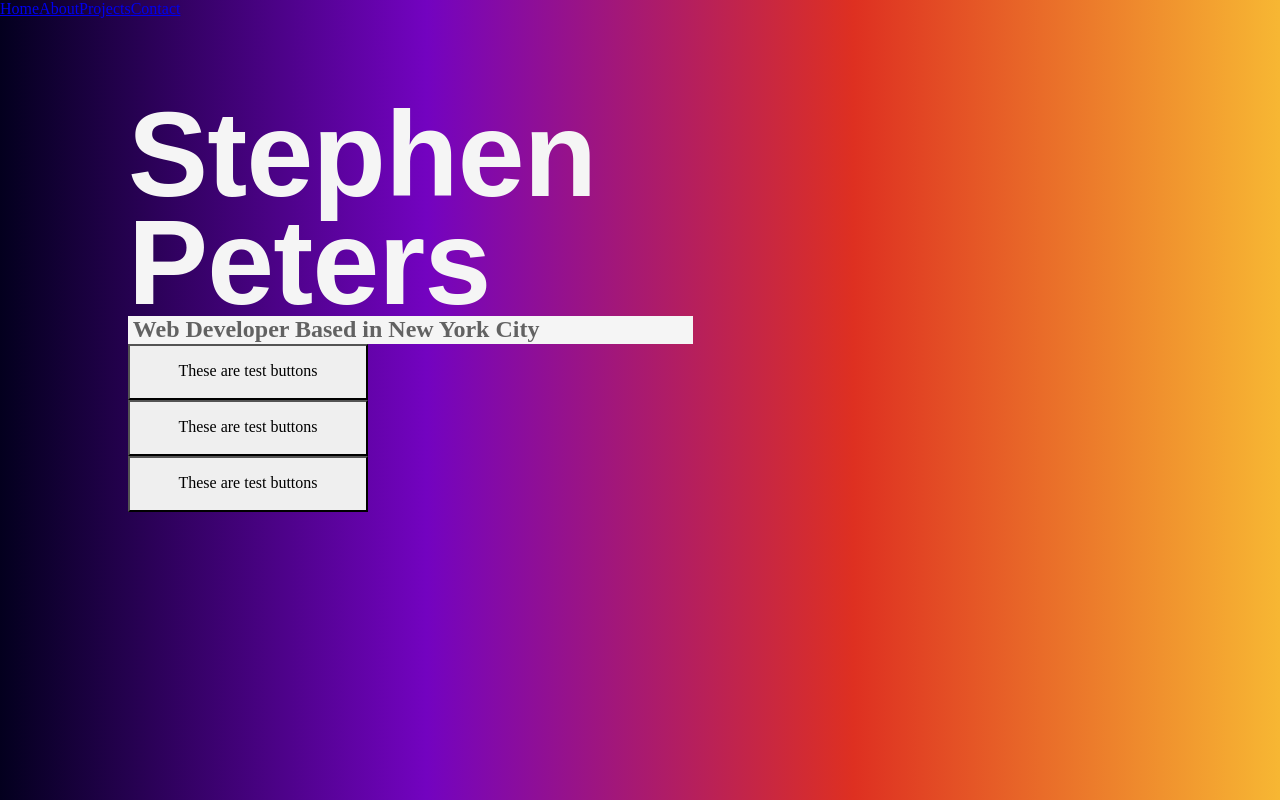
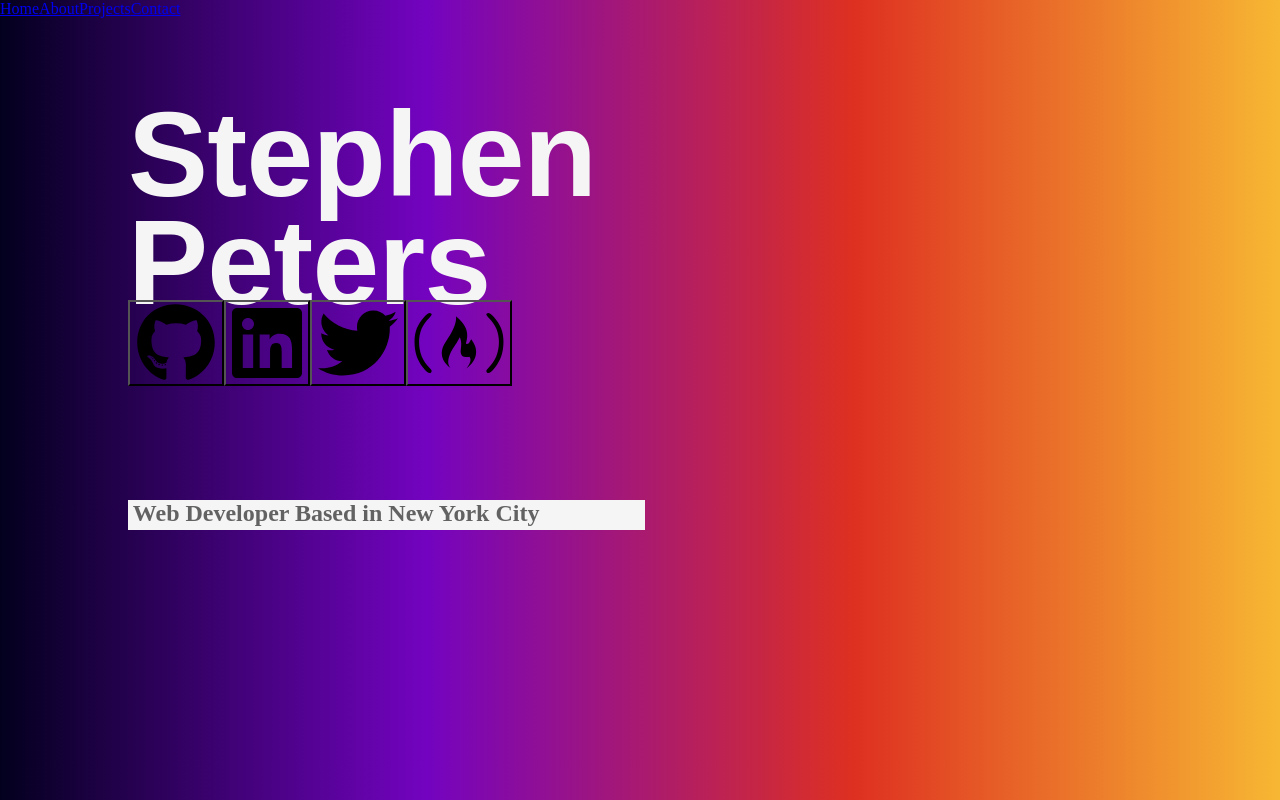
Before and after one commit to stephepush/gatsbyPortfolio, a Gatsby site: page / in a window 1280 px wide. Shown: the top 800 px of the page. Built offline with nearby package versions, Linux system fonts and the light colour scheme; Gatsby itself is replaced by a stand-in of ours; a web font is replaced by a local one.

Commit message:
Adds font-awesome, dabbles w splash buttons and container

```diff
--- a/package.json
+++ b/package.json
@@ -5,7 +5,9 @@
   "version": "0.1.0",
   "author": "Stephen Peters",
   "dependencies": {
+    "@fortawesome/fontawesome-svg-core": "^1.2.22",
     "@fortawesome/free-brands-svg-icons": "^5.10.2",
+    "@fortawesome/react-fontawesome": "^0.1.4",
     "babel-plugin-styled-components": "^1.10.6",
     "gatsby": "^2.13.20",
     "gatsby-background-image": "^0.7.3",
--- a/src/components/home.js
+++ b/src/components/home.js
@@ -2,6 +2,13 @@ import React from "react";
 import { Link, graphql, useStaticQuery } from "gatsby"
 import styled from "styled-components"
 import SplashButton from "./splashbutton";
+import SplashButtonContainer from "./splashbuttoncontainer";
+
+import { FontAwesomeIcon } from '@fortawesome/react-fontawesome';
+import { library } from '@fortawesome/fontawesome-svg-core'
+import { faTwitter, faGithub, faLinkedin, faFreeCodeCamp } from "@fortawesome/free-brands-svg-icons";
+
+
 
 const HomeContainer = styled.section`
 
@@ -45,6 +52,9 @@ const HomeMainContent = styled.main`
     grid-row-start: 2;
     grid-row-end: 8;
 
+    display: grid;
+    grid-template-rows: 1fr 1fr 1fr 1fr 1fr 1fr;
+
     @media screen and (max-width: 768px )
     /*add and portrait orientation*/
     /*For tablets/regular ipads*/{
@@ -60,6 +70,9 @@ const HomeMainContent = styled.main`
 `;
 
 const HomeMainText = styled.h1`
+    grid-row-start: 1;
+    grid-row-end: 3;
+
     color: rgba(245, 245, 245, 1);
     font-family: "Objective Super", "Cortoba", sans-serif;
     font-size: 7.5rem;
@@ -73,17 +86,20 @@ const HomeMainText = styled.h1`
     /*add and portrait orientation*/
     /*For tablets/regular ipads*/{
 
-        font-size: 5.95rem;
+        font-size: 4.35rem;
     }
 
     @media screen and (max-width: 448px )
     /*For smartphones, particularly iphones*/{
-        font-size: 3.5rem;
+        font-size: 3.35rem;
     }
 `;
 
 const HomeMainSubText = styled.h2`
-    width: 35rem;
+    grid-row-start: 5;
+    grid-row-end: 7;
+    width: 100%;
+    height: 1.857rem;
     background: rgba(245, 245, 245, 1);
     color: rgba(0,0,0, 0.6);
     margin-top: 0;
@@ -91,11 +107,15 @@ const HomeMainSubText = styled.h2`
     padding-left: .2em;
 
     @media screen and (max-width: 648px ){
+        grid-row-start: 5;
+    grid-row-end: 7;
         width: 100%;
         font-size: 1.15rem;
     }
 
     @media screen and (max-width: 448px ){
+        grid-row-start: 5;
+        grid-row-end: 7;
         width: 100%;
         font-size: .73rem;
     }
@@ -115,10 +135,22 @@ const Home = () => {
         <HomeContainer>
             <HomeMainContent>
                 <HomeMainText>Stephen Peters </HomeMainText>
+                <SplashButtonContainer>
+                <SplashButton>
+                    <FontAwesomeIcon icon={ faGithub } size="5x" />
+                </SplashButton>
+                <SplashButton>
+                    <FontAwesomeIcon icon={ faLinkedin } size="5x" />
+                </SplashButton>
+                <SplashButton>
+                    <FontAwesomeIcon icon={ faTwitter } size="5x" />
+                </SplashButton>
+                <SplashButton>
+                    <FontAwesomeIcon icon={ faFreeCodeCamp } size="5x" />
+                </SplashButton>
+                </SplashButtonContainer>
                 <HomeMainSubText>Web Developer Based in New York City</HomeMainSubText>
-                <SplashButton></SplashButton>
-                <SplashButton></SplashButton>
-                <SplashButton></SplashButton>
+
             </HomeMainContent>
         </HomeContainer>
     )
--- a/src/components/layout.css
+++ b/src/components/layout.css
@@ -631,7 +631,7 @@ pre tt:after {
 
 /*my css begins here*/
 
-body {
+/* body {
 
   width: calc(100vw - (100vw - 100%));
 
@@ -640,15 +640,15 @@ body {
 
 .portfolio-sections {
   height: 100vh;
-  /*width: 100vw;*/
+  /*width: 100vw;
   margin: 0;
   overflow: hidden;
 }
-
-#home{
+ */
+/* #home{
   height: 100vh;
   background-image: url('../images/homebg.jpg');
-}
+} */
 
 /* nav{
   position: fixed;
@@ -662,14 +662,14 @@ body {
 } */
 
 
-#about{
+/* #about{
   background-color: dodgerblue;
 
 }
 
 #projects{
   background-color: lavender;
-}
+} */
 
 /* @import url('https://fonts.googleapis.com/css?family=Fira+Sans'); */
 
@@ -694,7 +694,7 @@ body {
   justify-content: space-evenly;
 } */
 
-.card__div--desktop{
+/* .card__div--desktop{
   width: 400px;
 
   height: 500px;
@@ -745,15 +745,15 @@ body {
  box-shadow: none;
  border-radius: 0px;
 
-}
+} */
 
 /*Projects Media queries below*/
 
-.container__section{
+/* .container__section{
   display: grid;
   grid-template-rows: 9rem auto;
   /*grid-template-columns: 2% 1fr 1fr 1fr 2%;*/
-}
+/* }
 
 .header {
   display: grid;
@@ -776,11 +776,11 @@ body {
 
 .portfolio-sections{
   display:grid;
-}
+} */
 
 /* @import url('https://fonts.googleapis.com/css?family=Fira+Sans'); */
 
-.card-container{
+/* .card-container{
   width: 400px;
 
   height: 500px;
@@ -830,7 +830,7 @@ div.card-buttons {
 
 }
 
-
+ */
 
 /* #home{
   grid-template-rows: 5rem 25% 1fr 1fr 1fr 1fr;
@@ -852,7 +852,7 @@ div.card-buttons {
   grid-column-end: 4;
 } */
 
-#about {
+/* #about {
   grid-template-rows: 5rem repeat(6, 1fr);
   grid-template-columns: repeat(5, 1fr);
 }
@@ -875,17 +875,17 @@ div.card-buttons {
   z-index: 1
 }
 
-
+ */
 /*My css ends here*/
-@media only screen and (max-width: 480px) {
+/* @media only screen and (max-width: 480px) {
   html {
     font-size: 100%;
   }
 }
-
+ */
 
 /*media query for card component*/
-@media screen and (max-width: 768px) {
+/* @media screen and (max-width: 768px) {
   .card-container{
 
 
@@ -915,11 +915,11 @@ div.card-buttons {
     font-size: 1.5rem;
     font-weight: 800;
   }
-
+ */
 
 /*Projects section media queries @ max-width: 768px*/
 
-.card__div--mobile{
+/* .card__div--mobile{
   width: 87%;
   border: 3px solid green;
   display: grid;
@@ -947,10 +947,10 @@ div.card-buttons {
     font-weight: 800;
   }
 }
-
+ */
 /*Projects media queries @ max-width: 399px*/
 
-@media screen and (max-width: 399px){
+/* @media screen and (max-width: 399px){
   .card__description__paragraph--small {
   font-size: .95rem;
   font-weight: 500;
@@ -960,4 +960,4 @@ div.card-buttons {
   font-size: 1.25rem;
   font-weight: 800;
 }
-}
+} */
--- a/src/components/splashbutton.js
+++ b/src/components/splashbutton.js
@@ -4,8 +4,9 @@ import styled from "styled-components";
 
 const Button = styled.button`
 
-    height: 3.5rem;
-    width: 15rem;
+    height: fit;
+    width: fit;
+    background: transparent;
     -webkit-appearance: none;
     /* ^why?
     Explanation:
@@ -15,24 +16,22 @@ const Button = styled.button`
     /*add and portrait orientation*/
     /*For tablets/regular ipads*/{
         height: 3rem;
-        width: 75%;
+
     }
 
     @media screen and (max-width: 448px )
     /*For smartphones, particularly iphones*/{
         height: 3rem;
-        width: 85%;
+
     }
 `;
 
 
-const SplashButton = () => {
+const SplashButton = (props) => {
     return (
-        <div>
-            <Button>
-                These are test buttons
-            </Button>
-        </div>
+        <Button>
+            {props.children}
+        </Button>
     )
 }
 export default SplashButton;
--- /dev/null
+++ b/src/components/splashbuttoncontainer.js
@@ -0,0 +1,29 @@
+import React from 'react';
+import styled from 'styled-components';
+import  SplashButton from "./splashbutton";
+import { FontAwesomeIcon } from '@fortawesome/react-fontawesome';
+import { library } from '@fortawesome/fontawesome-svg-core'
+import { faTwitter, faGithub, faLinkedin, faFreeCodeCamp } from "@fortawesome/free-brands-svg-icons";
+
+
+//library.add(faTwitter)
+
+const gridContainer = styled.section`
+    grid-row-start: 4;
+    grid-row-end: 6;
+    display: flex;
+    flex-direction: row;
+    flex-wrap: wrap;
+    justify-content: space-evenly;
+
+`;
+
+const SplashButtonContainer = (props) => {
+    return (
+        <gridContainer>
+            {props.children}
+        </gridContainer>
+    )
+}
+
+export default SplashButtonContainer;
```
Also changed, not shown: 1 other file.
